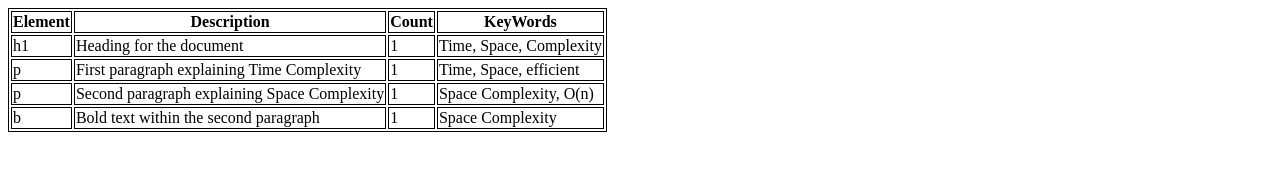
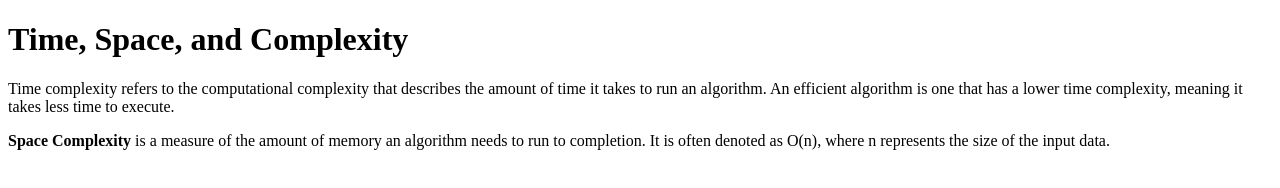
Before and after one commit to acciojob/time-and-space-complexity-18subrato, a website: page main.html in a window 1280 px wide. Drawn offline with Linux system fonts and the light colour scheme.

Commit message:
created a submission

```diff
--- a/main.html
+++ b/main.html
@@ -8,39 +8,9 @@
 
 <body>
 	<!-- the entire body must be written by student -->
-	<table>
-		<tr>
-			<th>Element</th>
-			<th>Description</th>
-			<th>Count</th>
-			<th>KeyWords</th>
-		</tr>
-		<tr>
-			<td>h1</td>
-			<td>Heading for the document</td>
-			<td>1</td>
-			<td>Time, Space, Complexity</td>
-		</tr>
-		<tr>
-			<td>p</td>
-			<td>First paragraph explaining Time Complexity</td>
-			<td>1</td>
-			<td>Time, Space, efficient</td>
-		</tr>
-		<tr>
-			<td>p</td>
-			<td>Second paragraph explaining Space Complexity</td>
-			<td>1</td>
-			<td>Space Complexity, O(n)</td>
-		</tr>
-		<tr>
-			<td>b</td>
-			<td>Bold text within the second paragraph</td>
-			<td>1</td>
-			<td>Space Complexity</td>
-		</tr>
-
-	</table>
+	<h1>Time, Space, and Complexity</h1>
+    <p>Time complexity refers to the computational complexity that describes the amount of time it takes to run an algorithm. An efficient algorithm is one that has a lower time complexity, meaning it takes less time to execute.</p>
+    <p><b>Space Complexity</b> is a measure of the amount of memory an algorithm needs to run to completion. It is often denoted as O(n), where n represents the size of the input data.</p>
     <script type="text/javascript" src="./script.js">
 </script>
 
```
